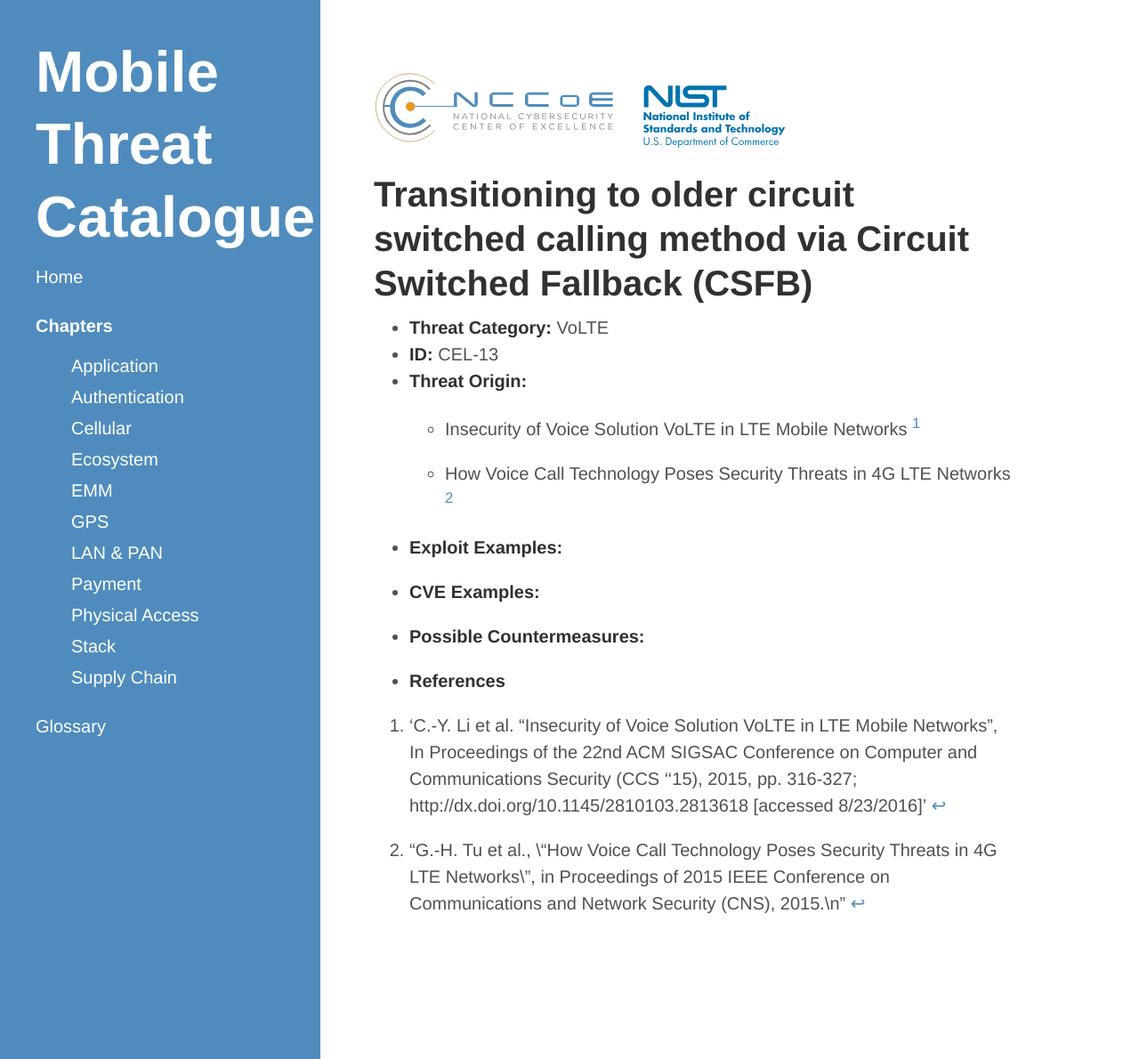
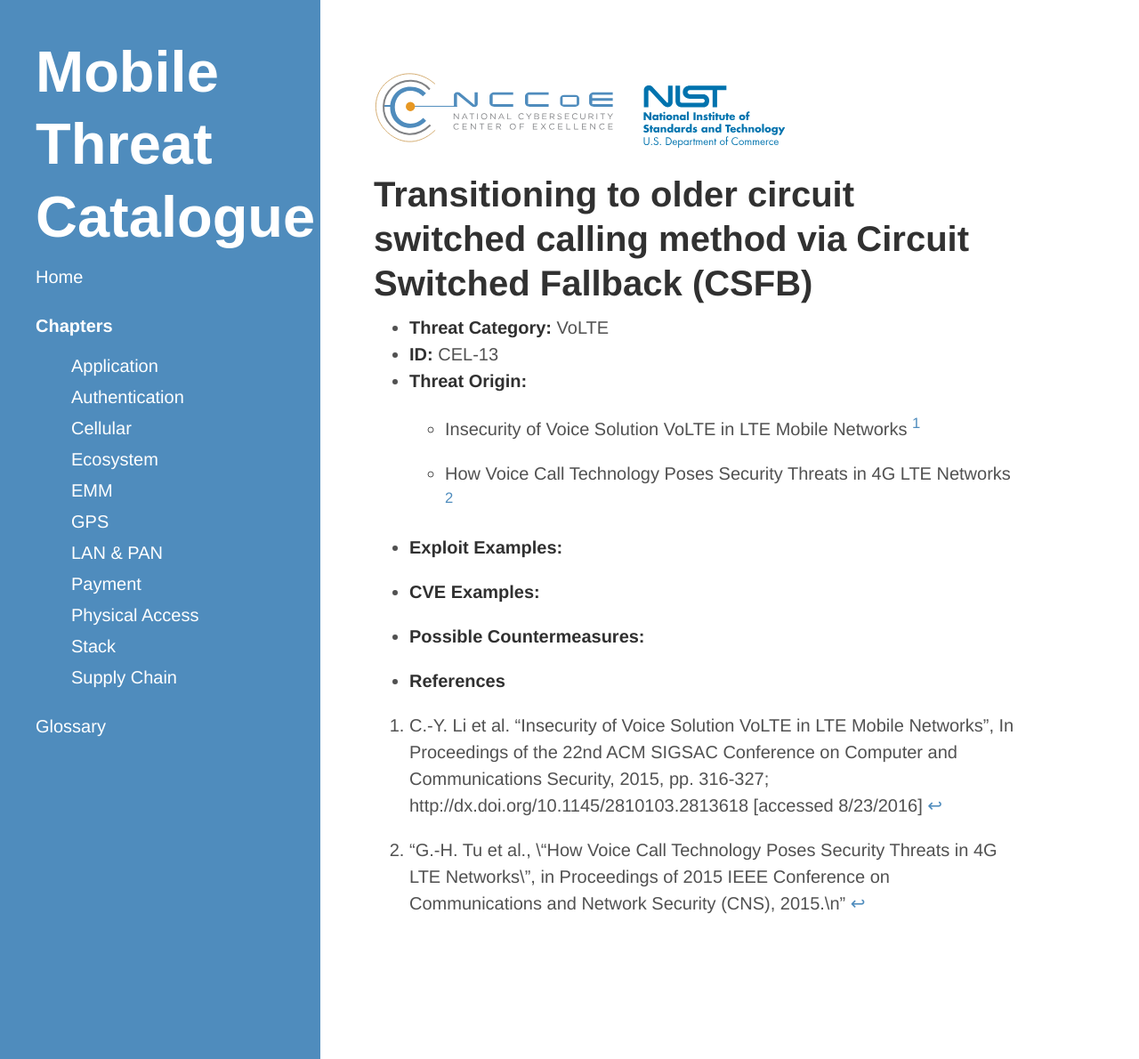
Before and after one commit to usnistgov/mobile-threat-catalogue, a Jekyll site: the page built from _cellular-threats/CEL-13.md, in a window 1280 px wide and 1190 px high. Shown: the whole window at 89% size. Built offline with Jekyll 4.4.1, drawn with Linux system fonts in a browser that asks for light colours.

Commit message:
Update references.md
Removed a lot of duplicated apostrophes introduced by delimiter matching.

```diff
--- a/_includes/references.md
+++ b/_includes/references.md
@@ -17,15 +17,15 @@
 
 [^9]: Mobile Top 10 2016, Mar. 2016; www.owasp.org/index.php/Mobile_Top_10_2016-Top_10 [accessed 8/23/2016]
 
-[^11]: 'L. Francis et al., "Practical NFC peer-to-peer relay attack using mobile phones", in Proceedings of the 6th international conference on Radio frequency identification: security and privacy issues (RFIDSec''10), 2010, pp. 35-49; https://eprint.iacr.org/2010/228.pdf [accessed 8/24/2016]'
+[^11]: L. Francis et al., "Practical NFC peer-to-peer relay attack using mobile phones", in Proceedings of the 6th International Conference on Radio Frequency Identification: Security and Privacy Issues, 2010, pp. 35-49; https://eprint.iacr.org/2010/228.pdf [accessed 8/24/2016]
 
 [^12]: O. Cox, "Demystifying Point of Sale Malware and Attacks", blog, 25 Nov. 2015; www.symantec.com/connect/blogs/demystifying-point-sale-malware-and-attacks [accessed 8/24/2016]
 
 [^13]: Home Depot Hit By Same Malware as Target, 14 Sept. 2014; http://krebsonsecurity.com/2014/09/home-depot-hit-by-same-malware-as-target/ [accessed 8/24/2016]
 
-[^14]: 'M. Geuss, "The weak link in Apple Pay''s strong chain is bank verification. Who''s to blame?", Ars Technica, 3 Mar. 2015; http://arstechnica.com/apple/2015/03/the-weak-link-in-apple-pays-strong-chain-is-bank-verification-whos-to-blame/ [accessed 8/24/2016]'
+[^14]: M. Geuss, "The weak link in Apple Pay's strong chain is bank verification. Who's to blame?", Ars Technica, 3 Mar. 2015; http://arstechnica.com/apple/2015/03/the-weak-link-in-apple-pays-strong-chain-is-bank-verification-whos-to-blame/ [accessed 8/24/2016]
 
-[^15]: 'M. Georgiev et al., "The most dangerous code in the world: validating SSL certificates in non-browser software", in Proceedings of the 2012 ACM conference on Computer and communications security (CCS ''12), 2012, pp. 38-49; http://dx.doi.org/10.1145/2382196.2382204 [accessed 8/24/2016]'
+[^15]: M. Georgiev et al., "The most dangerous code in the world: validating SSL certificates in non-browser software", in Proceedings of the 2012 ACM conference on Computer and communications security, 2012, pp. 38-49; http://dx.doi.org/10.1145/2382196.2382204 [accessed 8/24/2016]
 
 [^16]: M. Souppaya and K. Scarfone, Guidelines for Securing Wireless Local Area Networks (WLANs), SP 800-163, National Institute of Standards and Technology, 2016; http://nvlpubs.nist.gov/nistpubs/Legacy/SP/nistspecialpublication800-153.pdf [accessed 8/24/2016]
 
@@ -41,11 +41,11 @@
 
 [^22]: B. Weis, IEEE 802 Privacy Threat Analysis, Cisco Systems, 2016; www.ieee802.org/1/files/public/docs2016/802E-weis-privacy-threat-analysis-0718-v01.pdf [accessed 8/24/2016]
 
-[^23]: 'B. Fung, "How stores use your phone''s WiFi to track your shopping habits", The Washington Post, 19 Oct. 2013; www.washingtonpost.com/blogs/the-switch/wp/2013/10/19/how-stores-use-your-phones-wifi-to-track-your-shopping-habits [accessed 8/24/2016]'
+[^23]: B. Fung, "How stores use your phone's WiFi to track your shopping habits", The Washington Post, 19 Oct. 2013; www.washingtonpost.com/blogs/the-switch/wp/2013/10/19/how-stores-use-your-phones-wifi-to-track-your-shopping-habits [accessed 8/24/2016]
 
 [^24]: S. Clifford and Q. Hardy, "Attention, Shoppers: Store Is Tracking Your Cell", The New York Times, 14 July 2013; www.nytimes.com/2013/07/15/business/attention-shopper-stores-are-tracking-your-cell.html [accessed 8/24/2016]
 
-[^25]: 'S. Mlot, "FTC Goes After Firm for Tracking Shoppers'' Cell Phones", PCMag, 24 Apr. 2015; www.pcmag.com/article2/0,2817,2482985,00.asp [accessed 8/24/2016]'
+[^25]: S. Mlot, "FTC Goes After Firm for Tracking Shoppers' Cell Phones", PCMag, 24 Apr. 2015; www.pcmag.com/article2/0,2817,2482985,00.asp [accessed 8/24/2016]
 
 [^26]: How Retailers Use Smartphones To Track Shoppers In The Store, All Things Considered, National Public Radio, 16 June 2014, transcript; www.npr.org/2014/06/16/322597862/how-retailers-use-smartphones-to-track-shoppers-in-the-store [accessed 8/24/2016]
 
@@ -89,7 +89,7 @@
 
 [^46]: B. Lau et al. , MACTANS: Injecting Malware Into iOS Devices Via Malicious Chargers, presented at BlackHat, 3-4 Aug. 2013. https://media.blackhat.com/us-13/US-13-Lau-Mactans-Injecting-Malware-into-iOS-Devices-via-Malicious-Chargers-WP.pdf [accessed 8/23/16].
 
-[^47]: 'M. Mendoza, "Xiaomi Locks Mi Devices'' Bootloaders On Fears Of Malware And Security Risks: Up To 21 Days To Unlock," Tech Times, 20 Jan. 2016; www.techtimes.com/articles/125681/20160120/xiaomi-locks-mi-devices-bootloaders-on-fears-of-malware-and-security-risks-up-to21-days-to-unlock.htm [accessed 8/26/2016]'
+[^47]: M. Mendoza, "Xiaomi Locks Mi Devices' Bootloaders On Fears Of Malware And Security Risks: Up To 21 Days To Unlock," Tech Times, 20 Jan. 2016; www.techtimes.com/articles/125681/20160120/xiaomi-locks-mi-devices-bootloaders-on-fears-of-malware-and-security-risks-up-to21-days-to-unlock.htm [accessed 8/26/2016]
 
 [^48]: D. Pauli, "Samsung S6 calls open to man-in-the-middle base station snooping," The Register, 12 Nov. 2015; www.theregister.co.uk/2015/11/12/mobile_pwn2own1/
 
@@ -155,7 +155,7 @@
 
 [^82]: D. Andzakovic, FortiClient Multiple Vulnerabilities, vulnerability disclosure, 29 Jan. 2015; www.security-assessment.com/files/documents/advisory/Fortinet_FortiClient_Multiple_Vulnerabilities.pdf [accessed 8/25/2016]
 
-[^83]: 'The Google Android Security Team''s Classifications for Potentially Harmful Applications, Apr. 2016; https://static.googleusercontent.com/media/source.android.com/en//security/reports/Google_Android_Security_PHA_classifications.pdf [accessed 8/25/2016]'
+[^83]: The Google Android Security Team's Classifications for Potentially Harmful Applications, Apr. 2016; https://static.googleusercontent.com/media/source.android.com/en//security/reports/Google_Android_Security_PHA_classifications.pdf [accessed 8/25/2016]
 
 [^84]: W. Zhou et al., "Slembunk: An Evolving Android Trojan Family Targeting Users of Worldwide Banking Apps", blog, 17 Dec. 2015; www.fireeye.com/blog/threat-research/2015/12/slembunk_an_evolvin.html [accessed 8/25/2016]
 
@@ -179,7 +179,7 @@
 
 [^94]: C. Page, "MKero: Android malware secretly subscribes victims to premium SMS services", The Inquirer, 9 Sept. 2015; www.theinquirer.net/inquirer/news/2425201/mkero-android-malware-secretly-subscribes-victims-to-premium-sms-services [accessed 8/25/2016]
 
-[^95]: 'T. Espiner, "Chinese Android botnet ''netting millions'', says Symantec", ZDNet, 10 Feb. 2012; www.zdnet.com/article/chinese-android-botnet-netting-millions-says-symantec/ [accessed 8/25/2016]'
+[^95]: T. Espiner, "Chinese Android botnet 'netting millions', says Symantec", ZDNet, 10 Feb. 2012; www.zdnet.com/article/chinese-android-botnet-netting-millions-says-symantec/ [accessed 8/25/2016]
 
 [^96]: C. Zheng, et al., "New Android Trojan XBot Phishes Credit Cards and Bank Accounts, Encrypts Devices for Ransom", blog, 18 Feb. 2016; http://researchcenter.paloaltonetworks.com/2016/02/new-android-trojan-xbot-phishes-credit-cards-and-bank-accounts-encrypts-devices-for-ransom/ [accessed 8/25/2016]
 
@@ -205,9 +205,9 @@
 
 [^107]: W. Zhou et al., "The Latest Android Overlay Malware Spreading via SMS Phishing in Europe", blog, 28 June 2016; www.fireeye.com/blog/threat-research/2016/06/latest-android-overlay-malware-spreading-in-europe.html [accessed 8/25/2016]
 
-[^108]: 'J. Clover, "Password-Stealing Instagram App ''InstaAgent'' Reappears in App Store Under New Name", MacRumors, 22 Mar. 2016; www.macrumors.com/2016/03/22/password-stealing-instaagent-app-reappears/ [accessed 8/25/2016]'
+[^108]: J. Clover, "Password-Stealing Instagram App 'InstaAgent' Reappears in App Store Under New Name", MacRumors, 22 Mar. 2016; www.macrumors.com/2016/03/22/password-stealing-instaagent-app-reappears/ [accessed 8/25/2016]
 
-[^109]: 'T. Fox-Brewster, "Hackers Sneak Malware Into Apple App Store ''To Steal iCloud Passwords''", Forbes, 18 Sept. 2015; www.forbes.com/sites/thomasbrewster/2015/09/18/xcodeghost-malware-wants-your-icloud/ [accessed 8/25/2016]'
+[^109]: T. Fox-Brewster, "Hackers Sneak Malware Into Apple App Store 'To Steal iCloud Passwords'", Forbes, 18 Sept. 2015; www.forbes.com/sites/thomasbrewster/2015/09/18/xcodeghost-malware-wants-your-icloud/ [accessed 8/25/2016]
 
 [^110]: Internet Security Threat Report vol. 21, Symantec, 2016.
 
@@ -215,7 +215,7 @@
 
 [^112]: D. Storm, "Mobile RAT attack makes Android the ultimate spy tool", Computerworld, 1 Mar. 2012; www.computerworld.com/article/2472441/cybercrime-hacking/mobile-rat-attack-makes-android-the-ultimate-spy-tool.html [accessed 8/25/2016]
 
-[^113]: 'L. Fair, "Device Squad: The story behind the FTC''s first case against a mobile device maker", blog, 22 Feb. 2013; www.ftc.gov/news-events/blogs/business-blog/2013/02/device-squad-story-behind-ftcs-first-case-against-mobile [accessed 8/25/2016]'
+[^113]: L. Fair, "Device Squad: The story behind the FTC's first case against a mobile device maker", blog, 22 Feb. 2013; www.ftc.gov/news-events/blogs/business-blog/2013/02/device-squad-story-behind-ftcs-first-case-against-mobile [accessed 8/25/2016]
 
 [^114]: Check Point Security Team, "Certifi-gate: Hundreds of Millions of Android Devices Could Be Pwned", blog, 6 Aug. 2015; http://blog.checkpoint.com/2015/08/06/certifigate/ [accessed 8/25/2016]
 
@@ -243,7 +243,7 @@
 
 [^127]: L. Tung, "iOS 9 LockScreen Bypass Exposes Photos and Contacts", ZDNet, 24 Sept. 2015; www.zdnet.com/article/ios-9-lockscreen-bypass-exposes-photos-and-contacts/ [accessed 8/25/2016]
 
-[^128]: 'S. Hill, "Your Smartphone Isn''t As Safe As You''d Think, Techradar, 29 Nov. 2013; www.techradar.com/us/news/phone-and-communications/mobile-phones/your-smartphone-pin-isn-t-as-safe-as-you-d-think-1203510 [accessed 8/25/2016]'
+[^128]: S. Hill, "Your Smartphone Isn't As Safe As You'd Think, Techradar, 29 Nov. 2013; www.techradar.com/us/news/phone-and-communications/mobile-phones/your-smartphone-pin-isn-t-as-safe-as-you-d-think-1203510 [accessed 8/25/2016]
 
 [^129]: D. Goodin, "How hackers can access iPhone contacts and photos without a password", Ars Technica, 25 Sept. 2015;  http://arstechnica.com/security/2015/09/how-hackers-can-access-iphone-contacts-and-photos-without-a-password/ [accessed 8/25/2016]
 
@@ -253,7 +253,7 @@
 
 [^132]: J. Trader, "Liveness Detection to Fight Biometric Spoofing", blog, 22 July 2014; http://blog.m2sys.com/scanning-and-efficiency/liveness-detection-fight-biometric-spoofing/ [accessed 8/25/2016]
 
-[^133]: 'M. Rogers "Why I hacked TouchID (again) and still think it''s awesome", blog, 23 Sept. 2016; https://blog.lookout.com/blog/2014/09/23/iphone-6-touchid-hack; [accessed 8/25/2016]'
+[^133]: M. Rogers "Why I hacked TouchID (again) and still think it's awesome", blog, 23 Sept. 2016; https://blog.lookout.com/blog/2014/09/23/iphone-6-touchid-hack; [accessed 8/25/2016]
 
 [^134]: D. Richardson, "Using Spoofed Wi-Fi to Attack Mobile Devices", blog, 21 Apr. 2016; https://blog.lookout.com/blog/2016/04/21/spoofed-wi-fi-60-minutes/ [accessed 8/25/2016]
 
@@ -265,7 +265,7 @@
 
 [^138]: R. Graves, Phishing Defenses for Webmail Providers, white paper, SANS Institute, 2013; www.sans.org/reading-room/whitepapers/email/phishing-detecton-remediation-34082 [accessed 8/258/2016]
 
-[^139]: 'C. Boyd, "''Your Account PayPal Has Been Limited'' Phishing Scam", blog, 8 May 2015;  https://blog.malwarebytes.com/cybercrime/2015/05/your-account-paypal-has-been-limited-phishing-scam/  [accessed 8/25/2016]'
+[^139]: C. Boyd, "'Your Account PayPal Has Been Limited' Phishing Scam", blog, 8 May 2015;  https://blog.malwarebytes.com/cybercrime/2015/05/your-account-paypal-has-been-limited-phishing-scam/  [accessed 8/25/2016]
 
 [^140]: A. Wulf, "Stealing Passwords is Easy in Native Mobile Apps Despite OAuth", blog, 12 Jan. 2011; http://welcome.totheinter.net/2011/01/12/stealing-passwords-is-easy-in-native-mobile-apps-despite-oauth/ [accessed 8/25/2016]
 
@@ -283,17 +283,17 @@
 
 [^147]: V. Blue, "Researchers Show How to Hack an iPhone in 60 Seconds", ZDNet, 31 July 2013; www.zdnet.com/article/researchers-reveal-how-to-hack-an-iphone-in-60-seconds/ [accessed 8/25/2016]
 
-[^149]: 'A. O''Donnell, "How to Protect Yourself From Malicious QR Codes", blog, http://netsecurity.about.com/od/securityadvisorie1/a/How-To-Protect-Yourself-From-Malicious-QR-Codes.htm [accessed 8/25/16].'
+[^149]: A. O'Donnell, "How to Protect Yourself From Malicious QR Codes", blog, http://netsecurity.about.com/od/securityadvisorie1/a/How-To-Protect-Yourself-From-Malicious-QR-Codes.htm [accessed 8/25/16].
 
 [^150]: G. Gruman, "Keep out hijackers: Secure your app store dev account," InfoWorld, 5 Dec. 2014; www.infoworld.com/article/2854963/mobile-development/how-to-keep-your-app-store-dev-account-from-being-hijacked.html
 
-[^151]: 'D. Fisher, "Researchers Find Methods for Bypassing Google''s Bouncer Android Security," blog, 4 June 2012; https://threatpost.com/researchers-find-methods-bypassing-googles-bouncer-android-security-060412/76643/'
+[^151]: D. Fisher, "Researchers Find Methods for Bypassing Google's Bouncer Android Security," blog, 4 June 2012; https://threatpost.com/researchers-find-methods-bypassing-googles-bouncer-android-security-060412/76643/
 
 [^152]: C. Welch, "Major security hole allows Apple passwords to be reset with only email address, date of birth (update)," The Verge, 22 Mar. 2013; www.theverge.com/2013/3/22/4136242/major-security-hole-allows-apple-id-passwords-reset-with-email-date-of-birth
 
 [^153]: D. Harkness et al., "Google Play Store seems blocked now from China. How can I update my Quora app?", forum thread, 6 Dec. 2014, www.quora.com/Google-Play-Store-seems-blocked-now-from-China-How-can-I-update-my-Quora-app [accessed 8/25/16].
 
-[^154]: 'J. Cheng, "''Find and Call'' app becomes first trojan to appear on iOS App Store," Ars Technica, 5 July 2012; http://arstechnica.com/apple/2012/07/find-and-call-app-becomes-first-trojan-to-appear-on-ios-app-store/'
+[^154]: J. Cheng, "'Find and Call' app becomes first trojan to appear on iOS App Store," Ars Technica, 5 July 2012; http://arstechnica.com/apple/2012/07/find-and-call-app-becomes-first-trojan-to-appear-on-ios-app-store/
 
 [^155]: J. Miller and C. Oberheide, Dissecting the Android Bouncer, Summercon, June 2012. https://jon.oberheide.org/files/summercon12-bouncer.pdf [accessed 8/25/16].
 
@@ -301,7 +301,7 @@
 
 [^158]: Setup an FDroid App Repo, wiki entry, 3 May 2016, https://f-droid.org/wiki/page/Setup_an_FDroid_App_Repo [accessed 8/25/16].
 
-[^159]: Protect your developer account , Google, 2016, https://support.google.com/googleplay/android-developer/answer/2543765?hl=en [accessed 8/25/16].
+[^159]: Protect your developer account, Google, 2016, https://support.google.com/googleplay/android-developer/answer/2543765?hl=en [accessed 8/25/16].
 
 [^160]: Security and your Apple ID, Apple, 2016, https://support.apple.com/en-us/HT201303 [accessed 8/25/16].
 
@@ -321,7 +321,7 @@
 
 [^169]: J. Kakar et al. "Analysis and Mitigation of Interference to the LTE Physical Control Format Indicator Channel", in Proceedings of 2014 IEEE Military Communications Conference, 2014, pp. 228-234.
 
-[^170]: 'C.-Y. Li et al. "Insecurity of Voice Solution VoLTE in LTE Mobile Networks", In Proceedings of the 22nd ACM SIGSAC Conference on Computer and Communications Security (CCS ''15), 2015, pp. 316-327; http://dx.doi.org/10.1145/2810103.2813618 [accessed 8/23/2016]'
+[^170]: C.-Y. Li et al. "Insecurity of Voice Solution VoLTE in LTE Mobile Networks", In Proceedings of the 22nd ACM SIGSAC Conference on Computer and Communications Security, 2015, pp. 316-327; http://dx.doi.org/10.1145/2810103.2813618 [accessed 8/23/2016]
 
 [^171]: Safe Use of Mobile Devices and the Internet, CESG, 2016; www.cesg.gov.uk/guidance/safe-use-mobile-devices-and-internet [accessed 8/23/2016]
 
@@ -335,7 +335,7 @@
 
 [^176]: U. Meyer and S. Wetzel, "A Man-in-the-Middle Attack on UMTS", Proceedings of the 3rd ACM workshop on Wireless security, 2004, pp. 90-97; http://dx.doi.org/10.1145/1023646.1023662 [accessed 8/23/2016]
 
-[^177]: 'H. Schmidt and B. Butterly, Attacking BaseStations - an Odyssey through a Telco''s Network, presented at DEFCON 24, 7 Aug. 2016; https://media.defcon.org/DEF CON 24/DEF CON 24 presentations/DEFCON-24-Hendrik-Schmidt-Brian-Butter-Attacking-BaseStations.pdf [accessed 8/23/2016]'
+[^177]: H. Schmidt and B. Butterly, Attacking BaseStations - an Odyssey through a Telco's Network, presented at DEFCON 24, 7 Aug. 2016; https://media.defcon.org/DEF CON 24/DEF CON 24 presentations/DEFCON-24-Hendrik-Schmidt-Brian-Butter-Attacking-BaseStations.pdf [accessed 8/23/2016]
 
 [^178]: C. Feest, Protecting Mobile Networks from SS7 Attacks, white paper, Telesoft Technologies Inc., 2015; http://telesoft-technologies.com/document-library/milborne-ss7-firewall-ips/12-telesoft-whitepaper-protecting-mobile-networks-from-ss7-attacks/file [accessed 8/23/2016]
 
@@ -355,7 +355,7 @@
 
 [^186]: Z. Avraham, J. Drake, and N. Bassen, "Zimperium zLabs is Raising the Volume: New Vulnerability Processing MP3/MP4 Media", blog, 1 Oct. 2015; https://blog.zimperium.com/zimperium-zlabs-is-raising-the-volume-new-vulnerability-processing-mp3mp4-media/ [accessed 8/29/2016]
 
-[^187]: 'M. Smith, "''Dirty USSD'' Code Could Automatically Wipe Your Samsung TouchWize Device (Updated)", Engadget, 25 Oct. 2012; https://www.engadget.com/2012/09/25/dirty-ussd-code-samsung-hack-wipe/ [accessed 8/29/2016]'
+[^187]: M. Smith, "'Dirty USSD' Code Could Automatically Wipe Your Samsung TouchWize Device (Updated)", Engadget, 25 Oct. 2012; https://www.engadget.com/2012/09/25/dirty-ussd-code-samsung-hack-wipe/ [accessed 8/29/2016]
 
 [^188]: "Remote USSD Code Execution on Android Devices", 29 Oct. 2012, https://www.nowsecure.com/blog/2012/09/25/remote-ussd-code-execution-on-android-devices/ [accessed 8/29/2016]
 
@@ -387,7 +387,7 @@
 
 [^202]: J. Forristal, Android: One Root to Own Them All, presented at Blackhat, 2013; https://media.blackhat.com/us-13/US-13-Forristal-Android-One-Root-to-Own-Them-All-Slides.pdf [accessed 8/24/2016]
 
-[^203]: 'J. Timmer, "UAE cellular carrier rolls out spyware as a 3G ''update''", Ars Technica, 23 Jul 2009; http://arstechnica.com/business/2009/07/mobile-carrier-rolls-out-spyware-as-a-3g-update/ [accessed 8/23/2016]'
+[^203]: J. Timmer, "UAE cellular carrier rolls out spyware as a 3G 'update'", Ars Technica, 23 Jul 2009; http://arstechnica.com/business/2009/07/mobile-carrier-rolls-out-spyware-as-a-3g-update/ [accessed 8/23/2016]
 
 [^204]: Government Mobile and Wireless Security Baseline, CIO Council, 23 May 2013
 
@@ -399,7 +399,7 @@
 
 [^208]: S. Gallagher, "Chinese ARM vendor left developer backdoor in kernel for Android, other devices," Ars Technica, 11 May 2016; http://arstechnica.com/security/2016/05/chinese-arm-vendor-left-developer-backdoor-in-kernel-for-android-pi-devices/
 
-[^209]: 'laginimaineb, "Extracting Qualcomm''s KeyMaster Keys - Breaking Android Full Disk Encryption," blog, 30 Jun. 2016; https://bits-please.blogspot.com/2016/06/extracting-qualcomms-keymaster-keys.html'
+[^209]: laginimaineb, "Extracting Qualcomm's KeyMaster Keys - Breaking Android Full Disk Encryption," blog, 30 Jun. 2016; https://bits-please.blogspot.com/2016/06/extracting-qualcomms-keymaster-keys.html
 
 [^210]: ARM Security Technology Building a Secure System using TrustZone Technology;  http://infocenter.arm.com/help/index.jsp?topic=/com.arm.doc.prd29-genc-009492c/ch01s03s03.html [accessed 8/23/16].
 
@@ -407,7 +407,7 @@
 
 [^212]: H. Ko and R. Caytiles, "A Review of Smartcard Security Issues," Journal of Security Engineering, 8, no. 3 (2011): 6. http://www.sersc.org/journals/JSE/vol8_no3_2011/3.pdf [accessed 8/23/16].
 
-[^213]: 'zLabs, "Zimperium Applauds Google''s Rapid Response to Unpatched Kernel Exploit," Zimperium, 25 Mar. 2016; https://blog.zimperium.com/zimperium-applauds-googles-rapid-response-to-unpatched-kernel-exploit/'
+[^213]: zLabs, "Zimperium Applauds Google's Rapid Response to Unpatched Kernel Exploit," Zimperium, 25 Mar. 2016; https://blog.zimperium.com/zimperium-applauds-googles-rapid-response-to-unpatched-kernel-exploit/
 
 [^214]: W. Xu and Y. Fu, Own your Android! Yet Another Universal Root, presented at BlackHat, 2015. https://www.blackhat.com/docs/us-15/materials/us-15-Xu-Ah-Universal-Android-Rooting-Is-Back-wp.pdf [accessed 8/23/16].
 
@@ -431,7 +431,7 @@
 
 [^224]: P. Paganini, "Hacking Samsung Galaxy via Modem interface exposed via USB", 13 Apr. 2016; http://securityaffairs.co/wordpress/46287/hacking/hacking-samsung-galaxy.html  [accessed 8/24/2016]
 
-[^225]: "\\"Phone Theft in America: What really happens when your phone gets grabbed\\", blog, 7 May 2014; https://blog.lookout.com/blog/2014/05/07/phone-theft-in-america/ [accessed 8/25/2016]\n"
+[^225]: "Phone Theft in America: What really happens when your phone gets grabbed", blog, 7 May 2014; https://blog.lookout.com/blog/2014/05/07/phone-theft-in-america/ [accessed 8/25/2016]
 
 [^226]: C. Deitrick, Smartphone thefts drop as kill switch usage grows", Consumer Reports, 11 Jun 2015; http://www.consumerreports.org/cro/news/2015/06/smartphone-thefts-on-the-decline/index.htm [accessed 8/30/2016]
 
@@ -447,7 +447,7 @@
 
 [^232]: G. Sims, "New Malware Tries to Infect Android Devices Via USB Cable", 27 Jan. 2014; www.androidauthority.com/new-malware-tries-infect-android-devices-via-usb-cable-339356/ [accessed 8/31/2016]
 
-[^233]: 'P. Warren, "Who''s Got Your Old Phone''s Data?", The Guardian, 23 Sept. 2008; www.theguardian.com/technology/2008/sep/25/news.mobilephones [accessed 8/31/2016]'
+[^233]: P. Warren, "Who's Got Your Old Phone's Data?", The Guardian, 23 Sept. 2008; www.theguardian.com/technology/2008/sep/25/news.mobilephones [accessed 8/31/2016]
 
 [^234]: The Current State of Android Security, infographic, Duo Labs, Jan 2016; https://duo.com/assets/infographics/The State of Android Security 72.png [accessed 8/31/2016]
 
```
